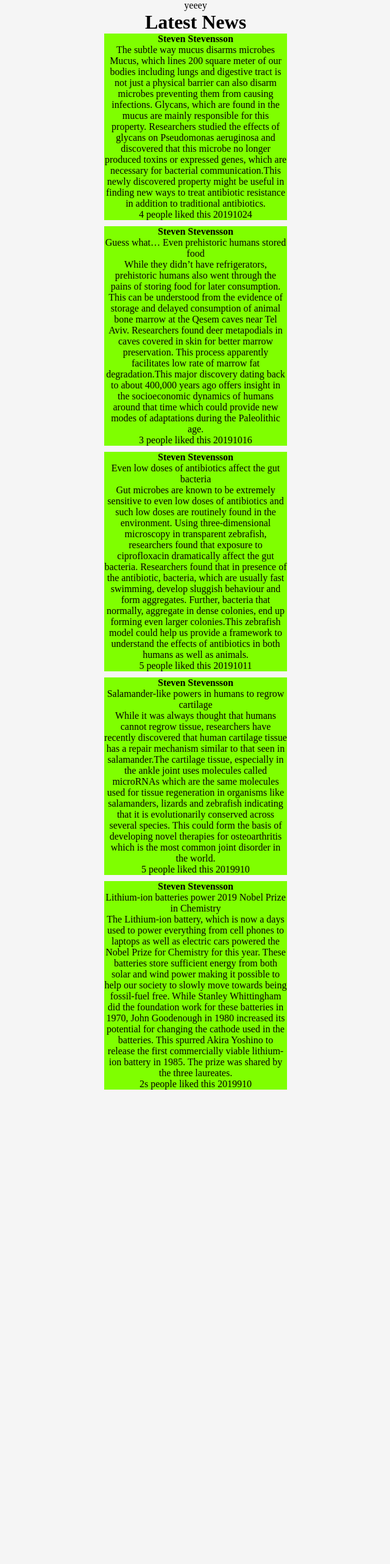
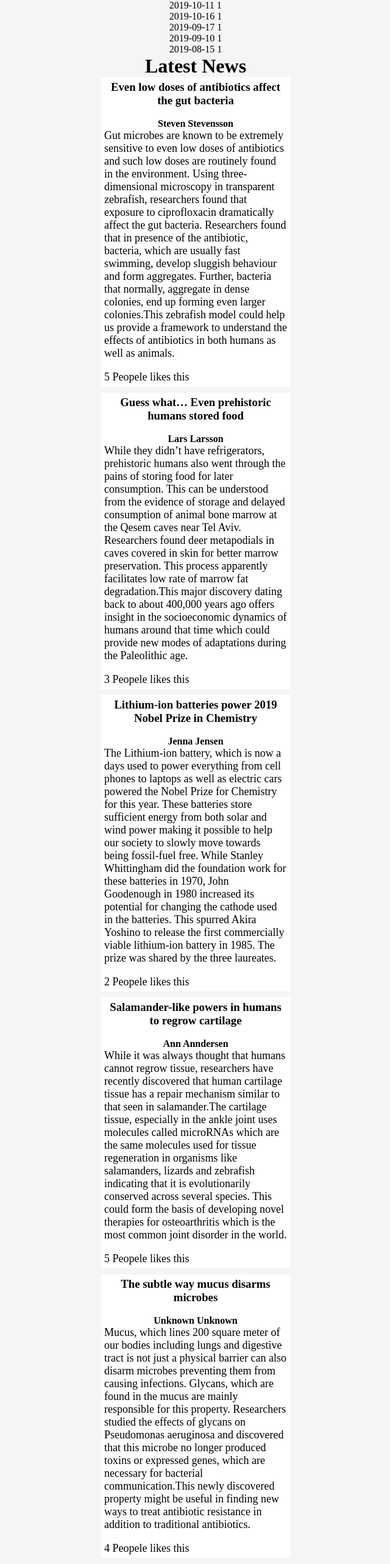
Before and after one commit to MarcusIsCode/Plain-News, a PHP site: page / in a window 1280 px wide. Shown: the whole page at 61% size, without its empty margins (319-959 px from the left). Before the commit the page ends 1787 px from the top, so only its background shows below. Run offline with PHP 8.4, Linux system fonts and the light colour scheme.

Commit message:
function
changed some things

```diff
--- a/data.php
+++ b/data.php
@@ -32,11 +32,11 @@ $authors = [
 
 // Here will there be arrays for diffrent id and content
 
-    $articleSience = [
+$articleSience = [
                 [
                     'id'=> 'Sience',
                    'title' => 'The subtle way mucus disarms microbes',
-                    'date'=> "20191024",
+                    'date'=> "2019-08-15",
                     'likes'=>  '4',
                     'content'=> '
                                 Mucus, which lines 200 square meter of our bodies including lungs and digestive tract
@@ -50,7 +50,7 @@ $authors = [
                 ],
                 [     'id' => 'Sience',
                     'title'=> 'Guess what… Even prehistoric humans stored food',
-                    'date'=> "20191016",
+                    'date'=> "2019-10-16",
                     'likes'=>  '3',
                     'content'=> 'While they didn’t have refrigerators, prehistoric humans also went through the pains of storing
                                  food for later consumption. This can be understood from the evidence of storage and delayed consumption
@@ -63,7 +63,7 @@ $authors = [
                 ],
                 [     'id' => 'Sience',
                     'title'=> 'Even low doses of antibiotics affect the gut bacteria',
-                    'date'=> "20191011",
+                    'date'=> "2019-10-11",
                     'likes'=>  '5',
                     'content'=> 'Gut microbes are known to be extremely sensitive to even low doses of antibiotics and such low
                                  doses are routinely found in the environment. Using three-dimensional microscopy in transparent
@@ -76,7 +76,7 @@ $authors = [
                 ],
                  [     'id' => 'Sience',
                     'title'=> 'Salamander-like powers in humans to regrow cartilage',
-                    'date'=> "2019910",
+                    'date'=> "2019-09-10",
                     'likes'=>  '5',
                     'content'=> 'While it was always thought that humans cannot regrow tissue, researchers have recently discovered that
                                  human cartilage tissue has a repair mechanism similar to that seen in salamander.The cartilage tissue,
@@ -89,8 +89,8 @@ $authors = [
                 [
                 'id' => 'Sience',
                 'title' => 'Lithium-ion batteries power 2019 Nobel Prize in Chemistry',
-                'date' => "2019910",
-                'likes' =>  '2s',
+                'date' => "2019-09-17",
+                'likes' =>  '2',
                 'content' =>    'The Lithium-ion battery, which is now a days used to power everything from cell phones
                                  to laptops as well as electric cars powered the Nobel Prize for Chemistry for this year.
                                  These batteries store sufficient energy from both solar and wind power making it possible
@@ -100,13 +100,19 @@ $authors = [
                                    Yoshino to release the first commercially viable lithium-ion battery in
                                    1985. The prize was shared by the three laureates.'
     ],
-    ];
+ ];
 
+for ($p=0; $p < 5; $p++) {
+    # code...
+      sort($articleSience);
 
-if ($articleSience[0]['id'] && $authors[0]['id'] == 'Sience') {
-    echo "yeeey";
-} else {
+        print_r ($articleSience[$p]['date']);echo " 1 <br>";
+}
 
-    echo $authors[0]['id'];
-    echo $articleSience[0]['id'];
-}
+/*
+2019-08-15 1
+2019-09-10 1
+2019-09-17 1
+2019-10-16 1
+2019-10-11 1
+*/
--- a/function.php
+++ b/function.php
@@ -12,12 +12,18 @@ function authorFullName(array $names,int $index):string
         return $fullname;
 }
 
-/* function content(array $contens, int $index): string
-{
-    $fullname = $contens[$index]['fname']
+function addContent(array $content ,array $names, int $int):string
 
-    return;
-} */
+    {
+    $fullname ="<h4>" . $names[$int]['fname'] . " " . $names[$int]['lname']. "</h4>";
+
+     $title ="<h3>". $content[$int]['title'] ."</h3><br>";
+
+      $text = "<p>". $content[$int]['content'] ."</p><br>";
+      $likes = "<p>" .$content[$int]['likes']. " Peopele likes this ". "</p>";
+      return $title.$fullname . $text .$likes;
+}
+
 
 function addingstyle(int $num):string{
         switch ($num){
@@ -34,3 +40,25 @@ function addingstyle(int $num):string{
 
         }
     }
+/*
+it's a function for taking the string dates from array
+and then turn them to normal dates.
+and then sort from smalles date to bigges
+*/
+
+function sortByDate(array $dates, int $int):string
+{
+    $dateArray = []; // a empty array for the new dates to be orderd
+    foreach($dates as $date){
+
+        //string to date
+
+         $dateArray [] = $date["date"];
+
+         //sort smal to big
+         rsort($dateArray) ;
+
+    }
+    return $dateArray[$int];
+
+}
--- a/index.php
+++ b/index.php
@@ -27,20 +27,17 @@ require __DIR__ . "/data.php"
 
 <h1>Latest News</h1>
 <?php for ($i = 0; $i < count($authors); $i++) : ?>
-    <?php if($i === 0) :
-        ?>
-    <?php foreach ($articleSience as $content) : ?>
-        <div class=" article <?php echo addingstyle($i) ?>">
+    <?php if ($i === 0) : ?>
+        <?php  for($y =0; $y < 5; $y++):?>
+            <?php //if():?>
+                <div class=" article <?php echo addingstyle($i) ?>">
 
-        <h4><?php echo authorFullName($authors, $i); ?></h4>
-            <?php echo $content['title'] ?>
-            <p><?php echo $content['content'] ?></p>
-            <?php echo $content['likes']. " people liked this" ?>
-            <?php echo $content['date'] ?>
-        </div>
-    <?php endforeach; ?>
+                <?php echo addContent($articleSience, $authors,$y); ?>
+
+            </div>
+            <?php //endif; ?>
+        <?php endfor ?>
     <?php endif; ?>
-
 
 
 <?php endfor; ?>
--- a/style.css
+++ b/style.css
@@ -1,5 +1,4 @@
-*
-    {
+*  {
     margin: 0;
     padding: 0;
     border: 0;
@@ -18,10 +17,14 @@ body{
     width: 300px;
     height:auto;
     text-align: center;
-    margin-bottom: 10px;;
+    margin-bottom: 10px;
 }
 .Sience{
-    background:chartreuse ;
+    padding:5px;
+}
+.Sience p{
+    font-size:18px;
+    text-align: left;
 }
 /* Extra small devices (phones, 600px and down) */
 @media screen and (max-width: 600px) {
```
